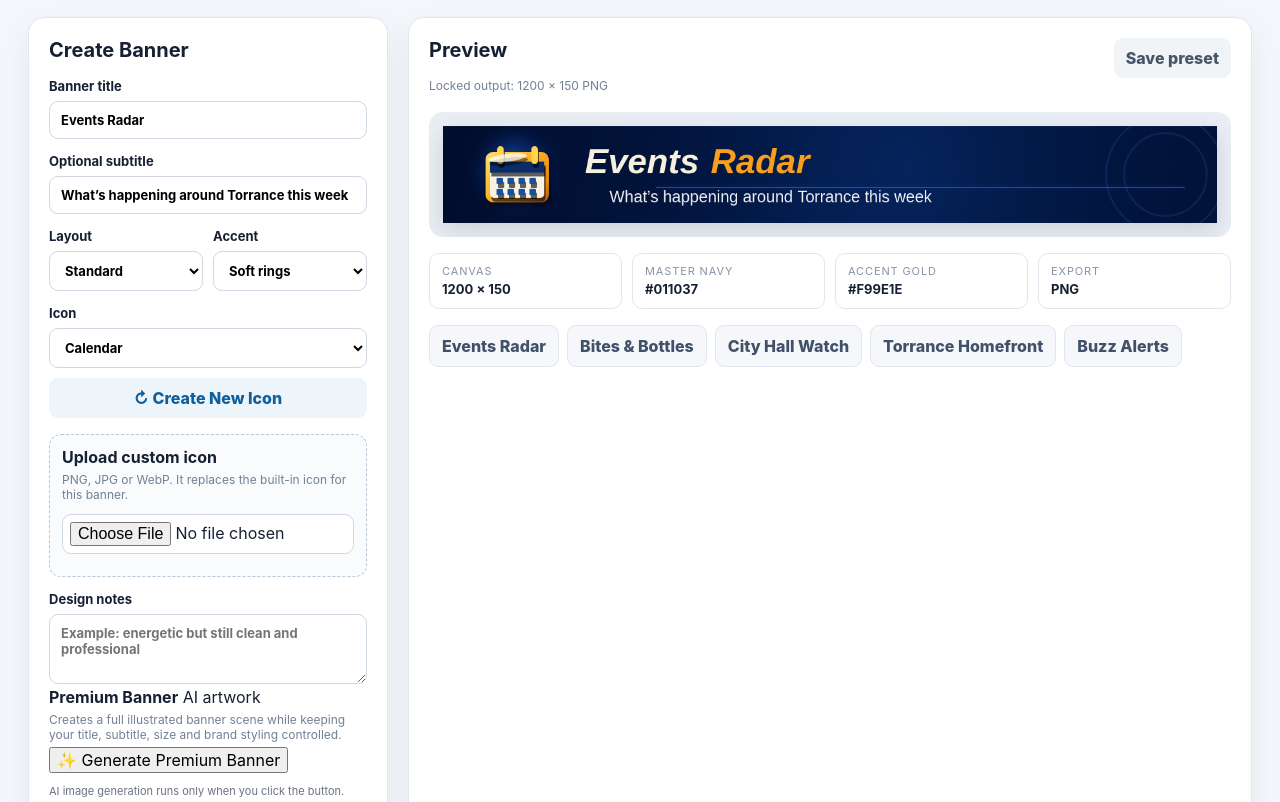
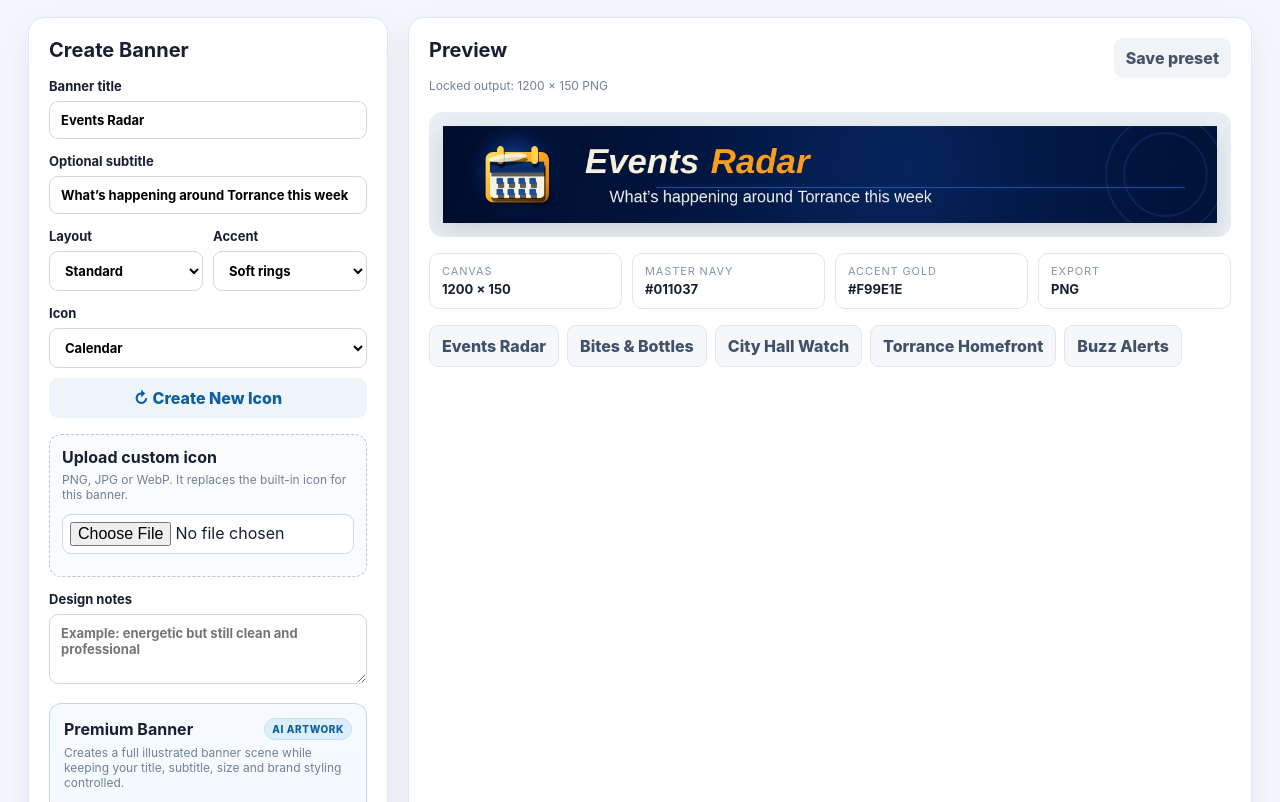
Before and after one commit to bookedbot/torrance-buzz-banner-builder, a website: page public/index.html in a window 1280 px wide. Shown: the part 123-925 px from the top of the page. Drawn offline with Linux system fonts and the light colour scheme.

Commit message:
Style Premium Banner controls

```diff
--- a/public/styles.css
+++ b/public/styles.css
@@ -239,3 +239,37 @@ button:hover { filter: brightness(.97); }
 .icon-tools button{padding:8px 10px}
 
 .new-icon-btn{width:100%;margin-top:10px}
+
+.premium-box{
+  margin-top:16px;
+  padding:14px;
+  border:1px solid #bdd7ee;
+  border-radius:12px;
+  background:linear-gradient(180deg,#f7fbff 0%,#eef6fd 100%);
+}
+.premium-heading{display:flex;align-items:center;justify-content:space-between;gap:10px}
+.premium-badge{
+  font-size:10px;
+  font-weight:800;
+  letter-spacing:.06em;
+  text-transform:uppercase;
+  color:#0f5f9d;
+  background:#dceefa;
+  border:1px solid #c2e1f5;
+  border-radius:999px;
+  padding:4px 7px;
+}
+.premium-button{
+  width:100%;
+  margin-top:10px;
+  border:none;
+  border-radius:9px;
+  padding:11px 12px;
+  background:#0f5f9d;
+  color:#fff;
+  font-weight:800;
+  cursor:pointer;
+}
+.premium-button:disabled{opacity:.6;cursor:wait}
+.premium-actions{display:flex;gap:8px;margin-top:10px}
+.premium-actions button{flex:1}
```
